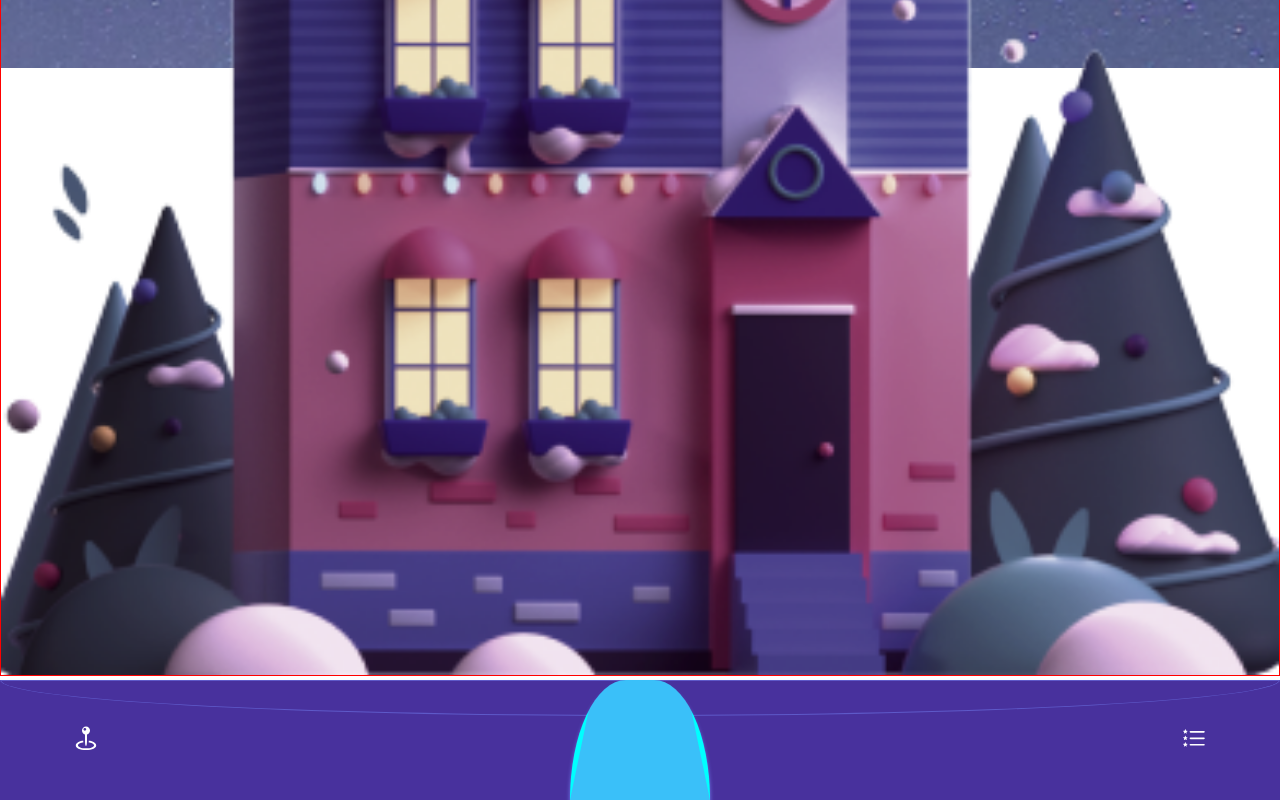
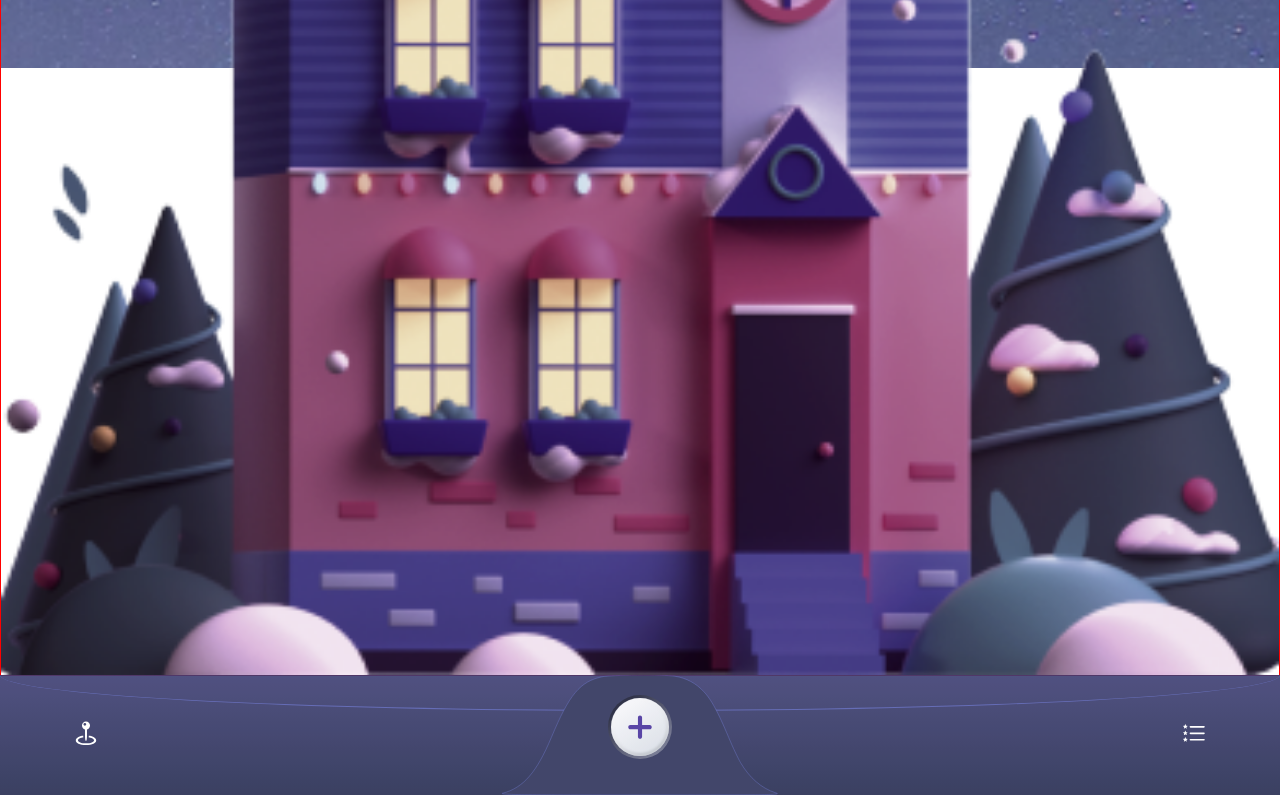
Before and after one commit to AlbinIzmaku/weather-app, a Next.js app: page / in a window 1280 px wide. Shown: the part 732-1532 px from the top of the page. Built offline with nearby package versions, Linux system fonts and the light colour scheme.

Commit message:
menu bar update

```diff
--- a/src/app/globals.css
+++ b/src/app/globals.css
@@ -2,4 +2,5 @@
   padding: 0;
   margin: 0;
   box-sizing: border-box;
+  /* overflow-y: hidden; */
 }
--- a/src/app/page.js
+++ b/src/app/page.js
@@ -6,6 +6,7 @@ import LocationIcon from "@/svg/location";
 import PlusIcon from "@/svg/plus";
 import styles from "@/app/page.module.css";
 import Menu from "@/svg/menu";
+import Shape from "@/svg/shape";
 
 export default function Home() {
   return (
@@ -35,6 +36,7 @@ export default function Home() {
           width: "100%",
           height: "auto",
           border: "1px solid red",
+          boxSizing: 'border-box'
         }}
       />
       <div className={styles.menu}>
@@ -42,7 +44,7 @@ export default function Home() {
         <div
           style={{
             width: "90%",
-            margin: 'auto',
+            margin: "auto",
             display: "flex",
             justifyContent: "space-between",
           }}
@@ -50,7 +52,10 @@ export default function Home() {
           <LocationIcon />
           <Menu />
         </div>
-        <div className={styles.plus}></div>
+        <div>
+          <Shape />
+          <PlusIcon />
+        </div>
       </div>
     </main>
   );
--- a/src/app/page.module.css
+++ b/src/app/page.module.css
@@ -2,29 +2,29 @@
   width: 100%;
   height: 120px;
   background-color: #48319d;
-  /* background: linear-gradient(360deg, #262c51 0%, #3e3f74 100%); */
+  background: linear-gradient(360deg, #262c51 0%, #3e3f74 100%);
   box-shadow: 0px 4px 4px #7582f4;
   position: relative;
+  opacity: 0.9;
+  margin-top: -5px;
 }
 .curve {
   width: 100%;
   height: 30%;
-  border: 0.5px solid rgba(117, 130, 244, 0.5);
+  border-bottom: 1px solid rgba(117, 130, 244, 0.5);
   border-radius: 50% 50% 50% 50% / 0% 0% 100% 100%;
+}
+.shape {
+  position: absolute;
+  top: 0;
+  left: 50%;
+  transform: translate(-50%);
+  height: 100%;
 }
 .plus {
   position: absolute;
   top: 0;
   left: 50%;
   transform: translate(-50%);
-  width: 140px;
-  /* height: 100%; */
-  background: linear-gradient(360deg, #262c51 0%, #3e3f74 100%);
-  box-shadow: 0px 4px 4px #7582f4;
-  /* border: 0.5px solid rgba(117, 130, 244, 0.5); */
-  border-bottom: 120px solid rgba(117, 130, 244, 0.5);
-  border-left: 25px solid transparent;
-  border-right: 25px solid transparent;
-  border-radius: 100%/300px 300px 0 0;
-  background-color: aqua;
+  cursor: pointer;
 }
--- a/src/svg/plus.jsx
+++ b/src/svg/plus.jsx
@@ -1,106 +1,62 @@
+import styles from "@/app/page.module.css";
+
 export default function PlusIcon() {
   return (
     <svg
-      width="266"
-      height="100"
-      viewBox="0 0 266 100"
+      width="104"
+      height="111"
+      viewBox="0 0 104 111"
       fill="none"
       xmlns="http://www.w3.org/2000/svg"
+      className={styles.plus}
     >
-      <g filter="url(#filter0_d_61_8090)">
-        <path
-          d="M112 0H154C186 0 195.501 24.1398 205.732 48.6985C216.325 74.1247 227 100 262 100H4.00006C39.0001 100 49.6754 74.1247 60.2678 48.6985C70.4989 24.1398 80.0001 0 112 0Z"
-          fill="url(#paint0_linear_61_8090)"
-        />
-        <path
-          d="M112 0.25H154C169.923 0.25 180.229 6.24974 187.838 15.3006C195.21 24.0697 200.053 35.7041 204.994 47.575C205.163 47.9813 205.332 48.3879 205.502 48.7947L205.604 49.0418C210.863 61.6652 216.18 74.4274 224.525 84.0479C231.572 92.1732 240.777 98.0545 253.909 99.75H12.0914C25.2236 98.0545 34.4277 92.1732 41.4756 84.0479C49.8205 74.4273 55.137 61.6651 60.3957 49.0417L60.4986 48.7947C60.668 48.3879 60.8373 47.9813 61.0064 47.5751C65.9474 35.7041 70.79 24.0697 78.1619 15.3006C85.7708 6.24974 96.0772 0.25 112 0.25Z"
-          stroke="#7582F4"
-          strokeOpacity="0.5"
-          strokeWidth="0.5"
-        />
-      </g>
-      <g filter="url(#filter1_f_61_8090)">
+      <g filter="url(#filter0_f_61_7890)">
         <circle
-          cx="133"
-          cy="44"
+          cx="52"
+          cy="52"
           r="32"
-          fill="url(#paint1_linear_61_8090)"
+          fill="url(#paint0_linear_61_7890)"
           fillOpacity="0.4"
         />
       </g>
-      <g filter="url(#filter2_ddi_61_8090)">
-        <circle cx="133" cy="44" r="29" fill="url(#paint2_linear_61_8090)" />
+      <g filter="url(#filter1_ddi_61_7890)">
+        <circle cx="52" cy="52" r="29" fill="url(#paint1_linear_61_7890)" />
         <circle
-          cx="133"
-          cy="44"
+          cx="52"
+          cy="52"
           r="28.9"
-          stroke="url(#paint3_linear_61_8090)"
+          stroke="url(#paint2_linear_61_7890)"
           strokeWidth="0.2"
         />
       </g>
       <mask
-        id="mask0_61_8090"
-        style="mask-type:alpha"
+        id="mask0_61_7890"
+        style={{ maskType: "alpha" }} // Changed style="mask-type:alpha" to style={{ maskType: "alpha" }}
         maskUnits="userSpaceOnUse"
-        x="104"
-        y="15"
+        x="23"
+        y="23"
         width="58"
         height="58"
       >
-        <circle cx="133" cy="44" r="29" fill="url(#paint4_linear_61_8090)" />
+        <circle cx="52" cy="52" r="29" fill="url(#paint3_linear_61_7890)" />
       </mask>
-      <g mask="url(#mask0_61_8090)">
-        <g filter="url(#filter3_f_61_8090)">
+      <g mask="url(#mask0_61_7890)">
+        <g filter="url(#filter2_f_61_7890)">
           <path
-            d="M162 44C162 60.0163 149.016 73 133 73C116.984 73 104 60.0163 104 44C104 27.9837 116.984 15 133 15C149.016 15 162 27.9837 162 44ZM106.9 44C106.9 58.4146 118.585 70.1 133 70.1C147.415 70.1 159.1 58.4146 159.1 44C159.1 29.5854 147.415 17.9 133 17.9C118.585 17.9 106.9 29.5854 106.9 44Z"
-            fill="url(#paint5_linear_61_8090)"
+            d="M81 52C81 68.0163 68.0163 81 52 81C35.9837 81 23 68.0163 23 52C23 35.9837 35.9837 23 52 23C68.0163 23 81 35.9837 81 52ZM25.9 52C25.9 66.4146 37.5854 78.1 52 78.1C66.4146 78.1 78.1 66.4146 78.1 52C78.1 37.5854 66.4146 25.9 52 25.9C37.5854 25.9 25.9 37.5854 25.9 52Z"
+            fill="url(#paint4_linear_61_7890)"
           />
         </g>
         <path
-          d="M121.269 44.1289C121.269 45.2773 122.199 46.207 123.347 46.207H130.935V53.7949C130.935 54.9297 131.851 55.873 133 55.873C134.148 55.873 135.078 54.9297 135.078 53.7949V46.207H142.666C143.8 46.207 144.73 45.2773 144.73 44.1289C144.73 42.9941 143.8 42.0645 142.666 42.0645H135.078V34.4766C135.078 33.3418 134.148 32.3984 133 32.3984C131.851 32.3984 130.935 33.3418 130.935 34.4766V42.0645H123.347C122.199 42.0645 121.269 42.9941 121.269 44.1289Z"
+          d="M40.2693 52.1289C40.2693 53.2773 41.199 54.207 42.3474 54.207H49.9353V61.7949C49.9353 62.9297 50.8513 63.873 51.9998 63.873C53.1482 63.873 54.0779 62.9297 54.0779 61.7949V54.207H61.6658C62.8005 54.207 63.7302 53.2773 63.7302 52.1289C63.7302 50.9941 62.8005 50.0645 61.6658 50.0645H54.0779V42.4766C54.0779 41.3418 53.1482 40.3984 51.9998 40.3984C50.8513 40.3984 49.9353 41.3418 49.9353 42.4766V50.0645H42.3474C41.199 50.0645 40.2693 50.9941 40.2693 52.1289Z"
           fill="#48319D"
         />
       </g>
       <defs>
         <filter
-          id="filter0_d_61_8090"
-          x="6.10352e-05"
-          y="0"
-          width="266"
-          height="108"
-          filterUnits="userSpaceOnUse"
-          colorInterpolationFilters="sRGB"
-        >
-          <feFlood floodOpacity="0" result="BackgroundImageFix" />
-          <feColorMatrix
-            in="SourceAlpha"
-            type="matrix"
-            values="0 0 0 0 0 0 0 0 0 0 0 0 0 0 0 0 0 0 127 0"
-            result="hardAlpha"
-          />
-          <feOffset dy="4" />
-          <feGaussianBlur stdDeviation="2" />
-          <feComposite in2="hardAlpha" operator="out" />
-          <feColorMatrix
-            type="matrix"
-            values="0 0 0 0 0.458824 0 0 0 0 0.509804 0 0 0 0 0.956863 0 0 0 1 0"
-          />
-          <feBlend
-            mode="normal"
-            in2="BackgroundImageFix"
-            result="effect1_dropShadow_61_8090"
-          />
-          <feBlend
-            mode="normal"
-            in="SourceGraphic"
-            in2="effect1_dropShadow_61_8090"
-            result="shape"
-          />
-        </filter>
-        <filter
-          id="filter1_f_61_8090"
-          x="100"
-          y="11"
+          id="filter0_f_61_7890"
+          x="19"
+          y="19"
           width="66"
           height="66"
           filterUnits="userSpaceOnUse"
@@ -115,90 +71,19 @@ export default function PlusIcon() {
           />
           <feGaussianBlur
             stdDeviation="0.5"
-            result="effect1_foregroundBlur_61_8090"
+            result="effect1_foregroundBlur_61_7890"
           />
         </filter>
         <filter
-          id="filter2_ddi_61_8090"
-          x="74"
-          y="-15"
-          width="118"
-          height="118"
-          filterUnits="userSpaceOnUse"
-          colorInterpolationFilters="sRGB"
-        >
-          <feFlood floodOpacity="0" result="BackgroundImageFix" />
-          <feColorMatrix
-            in="SourceAlpha"
-            type="matrix"
-            values="0 0 0 0 0 0 0 0 0 0 0 0 0 0 0 0 0 0 127 0"
-            result="hardAlpha"
-          />
-          <feOffset dx="10" dy="10" />
-          <feGaussianBlur stdDeviation="10" />
-          <feComposite in2="hardAlpha" operator="out" />
-          <feColorMatrix
-            type="matrix"
-            values="0 0 0 0 0.0519097 0 0 0 0 0.0787861 0 0 0 0 0.191667 0 0 0 0.5 0"
-          />
-          <feBlend
-            mode="normal"
-            in2="BackgroundImageFix"
-            result="effect1_dropShadow_61_8090"
-          />
-          <feColorMatrix
-            in="SourceAlpha"
-            type="matrix"
-            values="0 0 0 0 0 0 0 0 0 0 0 0 0 0 0 0 0 0 127 0"
-            result="hardAlpha"
-          />
-          <feOffset dx="-10" dy="-10" />
-          <feGaussianBlur stdDeviation="10" />
-          <feComposite in2="hardAlpha" operator="out" />
-          <feColorMatrix
-            type="matrix"
-            values="0 0 0 0 1 0 0 0 0 1 0 0 0 0 1 0 0 0 0.5 0"
-          />
-          <feBlend
-            mode="overlay"
-            in2="effect1_dropShadow_61_8090"
-            result="effect2_dropShadow_61_8090"
-          />
-          <feBlend
-            mode="normal"
-            in="SourceGraphic"
-            in2="effect2_dropShadow_61_8090"
-            result="shape"
-          />
-          <feColorMatrix
-            in="SourceAlpha"
-            type="matrix"
-            values="0 0 0 0 0 0 0 0 0 0 0 0 0 0 0 0 0 0 127 0"
-            result="hardAlpha"
-          />
-          <feOffset dx="1" dy="1" />
-          <feGaussianBlur stdDeviation="0.25" />
-          <feComposite in2="hardAlpha" operator="arithmetic" k2="-1" k3="1" />
-          <feColorMatrix
-            type="matrix"
-            values="0 0 0 0 1 0 0 0 0 1 0 0 0 0 1 0 0 0 1 0"
-          />
-          <feBlend
-            mode="normal"
-            in2="shape"
-            result="effect3_innerShadow_61_8090"
-          />
-        </filter>
-        <filter
-          id="filter3_f_61_8090"
-          x="102"
-          y="13"
+          id="filter2_f_61_7890"
+          x="21"
+          y="21"
           width="62"
           height="62"
           filterUnits="userSpaceOnUse"
           colorInterpolationFilters="sRGB"
         >
-          <feFlood flood-opacity="0" result="BackgroundImageFix" />
+          <feFlood floodOpacity="0" result="BackgroundImageFix" />
           <feBlend
             mode="normal"
             in="SourceGraphic"
@@ -207,70 +92,59 @@ export default function PlusIcon() {
           />
           <feGaussianBlur
             stdDeviation="1"
-            result="effect1_foregroundBlur_61_8090"
+            result="effect1_foregroundBlur_61_7890"
           />
         </filter>
         <linearGradient
-          id="paint0_linear_61_8090"
-          x1="183.615"
-          y1="100"
-          x2="183.615"
-          y2="0"
-          gradientUnits="userSpaceOnUse"
-        >
-          <stop stop-color="#262C51" />
-          <stop offset="1" stop-color="#3E3F74" />
-        </linearGradient>
-        <linearGradient
-          id="paint1_linear_61_8090"
-          x1="112.5"
-          y1="25"
-          x2="151.5"
-          y2="71"
+          id="paint0_linear_61_7890"
+          x1="31.5"
+          y1="33"
+          x2="70.5"
+          y2="79"
           gradientUnits="userSpaceOnUse"
         >
           <stop />
           <stop offset="1" stopColor="white" stopOpacity="0.76" />
         </linearGradient>
         <linearGradient
-          id="paint2_linear_61_8090"
-          x1="118"
-          y1="23"
-          x2="149.5"
-          y2="67.8333"
+          id="paint1_linear_61_7890"
+          x1="37"
+          y1="31"
+          x2="68.5"
+          y2="75.8333"
           gradientUnits="userSpaceOnUse"
         >
           <stop stopColor="#F5F5F9" />
           <stop offset="1" stopColor="#DADFE7" />
         </linearGradient>
         <linearGradient
-          id="paint3_linear_61_8090"
-          x1="112.833"
-          y1="24.8333"
-          x2="147.167"
-          y2="70.5"
+          id="paint2_linear_61_7890"
+          x1="31.8333"
+          y1="32.8333"
+          x2="66.1667"
+          y2="78.5"
           gradientUnits="userSpaceOnUse"
         >
           <stop stopColor="white" />
           <stop offset="1" stopColor="#AEAEAE" />
         </linearGradient>
         <linearGradient
-          id="paint4_linear_61_8090"
-          x1="118"
-          y1="23"
-          x2="149.5"
-          y2="67.8333"
+          id="paint3_linear_61_7890"
+          x1="37"
+          y1="31"
+          x2="68.5"
+          y2="75.8333"
           gradientUnits="userSpaceOnUse"
         >
           <stop stopColor="#F5F5F9" />
           <stop offset="1" stopColor="#DADFE7" />
         </linearGradient>
         <linearGradient
-          id="paint5_linear_61_8090"
-          x1="108.791"
-          y1="25.2008"
-          x2="133"
-          y2="73"
+          id="paint4_linear_61_7890"
+          x1="27.7911"
+          y1="33.2008"
+          x2="52"
+          y2="81"
           gradientUnits="userSpaceOnUse"
         >
           <stop stopColor="white" stopOpacity="0" />
--- /dev/null
+++ b/src/svg/shape.jsx
@@ -0,0 +1,26 @@
+import styles from "@/app/page.module.css";
+
+export default function Shape() {
+  return (
+    <svg
+      version="1.0"
+      xmlns="http://www.w3.org/2000/svg"
+      width="266.000000pt"
+      height="100.000000pt"
+      viewBox="0 0 266.000000 100.000000"
+      preserveAspectRatio="xMidYMid meet"
+      className={styles.shape}
+    >
+      {" "}
+      <g
+        transform="translate(0.000000,100.000000) scale(0.100000,-0.100000)"
+        fill="#2e335a"
+        stroke="rgba(117, 130, 244, 0.5)"
+        strokeWidth="5"
+      >
+        {" "}
+        <path d="M1013 985 c-183 -40 -271 -145 -422 -506 -122 -290 -233 -418 -401 -463 -49 -13 69 -15 1135 -15 1168 0 1189 0 1133 18 -115 37 -216 124 -291 252 -20 35 -65 129 -98 209 -90 214 -145 315 -207 381 -64 70 -147 114 -242 129 -97 15 -531 11 -607 -5z" />{" "}
+      </g>{" "}
+    </svg>
+  );
+}
```
Also changed, not shown: src/components/hourly.jsx (added, +7 -0 lines).
